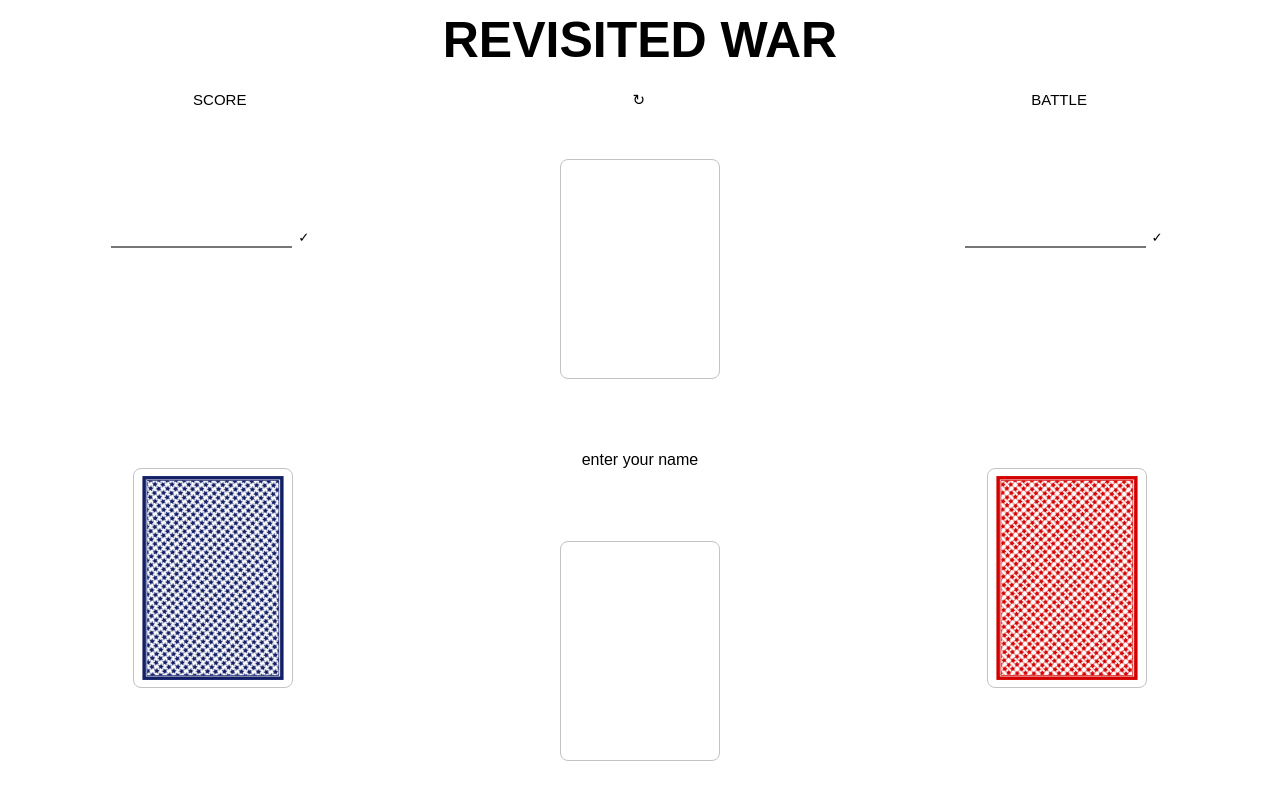
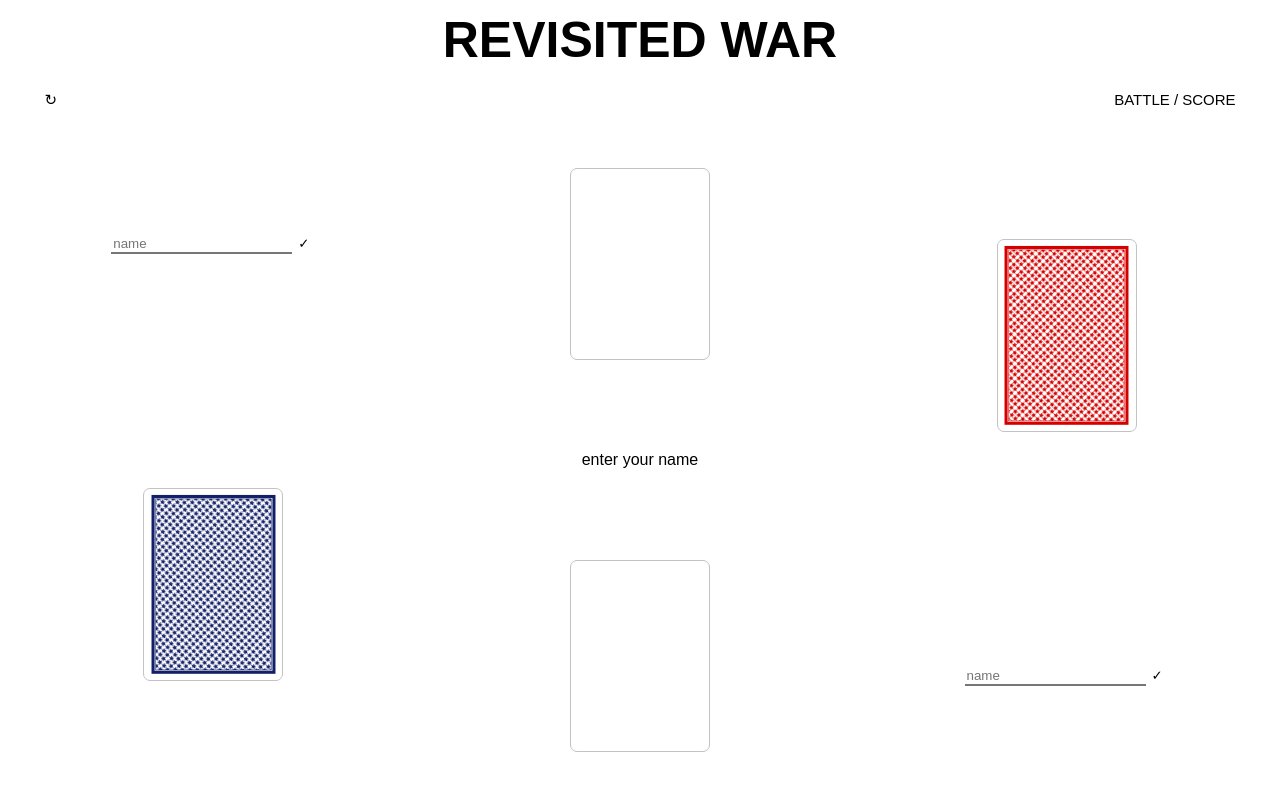
Before and after one commit to calvinfeau/war-game, a PHP site: page / in a window 1280 px wide. Run offline with PHP 8.4, Linux system fonts and the light colour scheme; some web fonts are replaced.

Commit message:
fix minor issues

```diff
--- a/css/main.css
+++ b/css/main.css
@@ -32,9 +32,9 @@ h1 {
 }
 
 nav {
-  width: 100vw;
+  width: 94vw;
   display: flex;
-  justify-content: space-around;
+  justify-content: space-between;
   margin: 5px;
 }
 
@@ -67,13 +67,13 @@ section {
   align-items: center;
 }
 
+#player2 {
+  flex-direction: column-reverse;
+}
 .card.size {
-  font-size: 40px;
+  font-size: 35px;
 }
 
-.card.win {
-  font-size: 45px;
-}
 
 #message {
   text-align: center;
--- a/index.html
+++ b/index.html
@@ -18,12 +18,12 @@
 <body>
     <header>
         <h1>REVISITED WAR</h1>
-        <nav class="menu"><button id="scoreGame">SCORE</button><button id="reset">↻</button><button id="battleGame">BATTLE</button></nav>
+        <nav class="menu"><button id="reset">↻</button><button id="battleGame">BATTLE / SCORE</button></nav>
     </header>
 
 <main>
     <section id="player1">
-        <form><input id= "input1" type="text"><input id='nameBtn1' type="submit" value="✓"></form>
+        <form><input id= "input1" type="text" placeholder="name"><input id='nameBtn1' type="submit" value="✓"></form>
         <div class="scoreGame">
             <h2></h2>
             <div class="score" id="player1Score"></div>
@@ -40,7 +40,7 @@
 
 
     <section id="player2">
-        <form><input id= "input2" type="text"><input id='nameBtn2' type="submit" value="✓"></form>
+        <form><input id= "input2" type="text" placeholder="name"><input id='nameBtn2' type="submit" value="✓"></form>
         <div class="scoreGame">
             <h2></h2>
             <div class="score" id="player2Score"></div>
--- a/js/main.js
+++ b/js/main.js
@@ -103,10 +103,10 @@ function getScore() {
 function cardReset() {
     player1Card.style.opacity = "1";
     player1Card.style.borderColor = '#c3c3c3';
-    player1Card.setAttribute.fontSize = "40px";
+    // player1Card.setAttribute.fontSize = "40px";
     player2Card.style.opacity = "1";
     player2Card.style.borderColor = '#c3c3c3';
-    player2Card.style.fontSize = "40px";
+    // player2Card.style.fontSize = "40px";
 }
 
 // name input function
@@ -186,7 +186,6 @@ function deckShuffling() {
         var i = Math.floor(Math.random() * Math.floor(deck.length - 1));
         (idx % 2 === 0) ? player1.deck.push(deck[i]) : player2.deck.push(deck[i]);
     });
-    // return deck1, deck2;
 }
 
 function startingBoard() {
```
